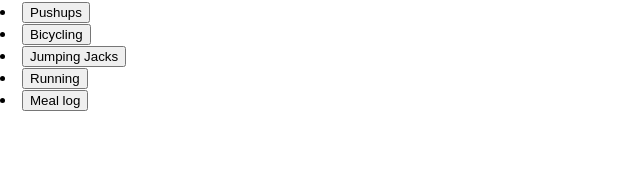
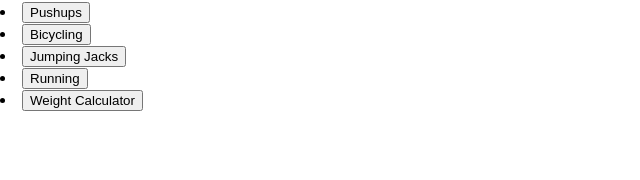
Before and after one commit to emily-foley/portfolio-1, a React (Create React App) app in the folder exercise-app/: page / in a window 1280 px wide. Shown: the part 117-297 px from the top of the page, without its empty margins (0-640 px from the left). Built offline with nearby package versions, Linux system fonts and the light colour scheme.

Commit message:
March 19, 2022 8:32 PM

```diff
--- a/exercise-app/src/App.js
+++ b/exercise-app/src/App.js
@@ -2,14 +2,14 @@ import logo from './logo.svg';
 import './App.css';
 import RepetitionExercise from "./components/RepetitionExercise"
 import DurationExercise from './components/DurationExercise';
-import LogTask from './components/LogTask';
+import Subtract from './components/Subtract';
 import React from 'react';
 
 //Creating variables for each screen
 const MENU = "menu";
 const DURATION = "duration";
 const REPETITION = "repetition";
-const LOGGER = "logger";
+const SUBTRACT = "subtract";
 
 export default class MenuScreen extends React.Component {
   constructor(props){
@@ -29,7 +29,7 @@ render() {
       { objType: DURATION, name: "Bicycling" },
       { objType: REPETITION, name: "Jumping Jacks" },
       { objType: DURATION, name: "Running" },
-      { objType: LOGGER, name: "Meal log" }
+      { objType: SUBTRACT, name: "Weight Calculator" }
     ]
   //if on menu screen, show the text and show buttons with the names of the excercises
   let screen
@@ -55,7 +55,7 @@ render() {
 
       }else{
 
-        screen = <LogTask {...this.state.exercisePicked}></LogTask>
+        screen = <Subtract {...this.state.exercisePicked}></Subtract>
 
 
     }
--- a/exercise-app/src/components/LogTask/index.js
+++ b/exercise-app/src/components/LogTask/index.js
@@ -41,7 +41,7 @@
 
 import React from 'react';
 
-class LogTask extends React.Component {
+class Subtract extends React.Component {
     constructor(props) {
       super(props);
       this.state = {
@@ -92,4 +92,4 @@ class LogTask extends React.Component {
   }
 
 
-  export default LogTask
+  export default Subtract
```
